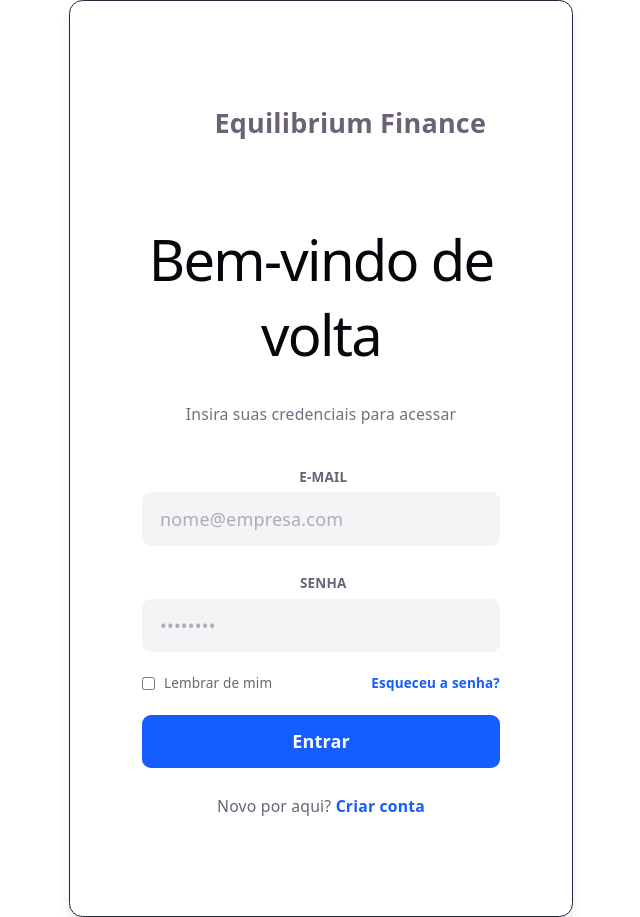
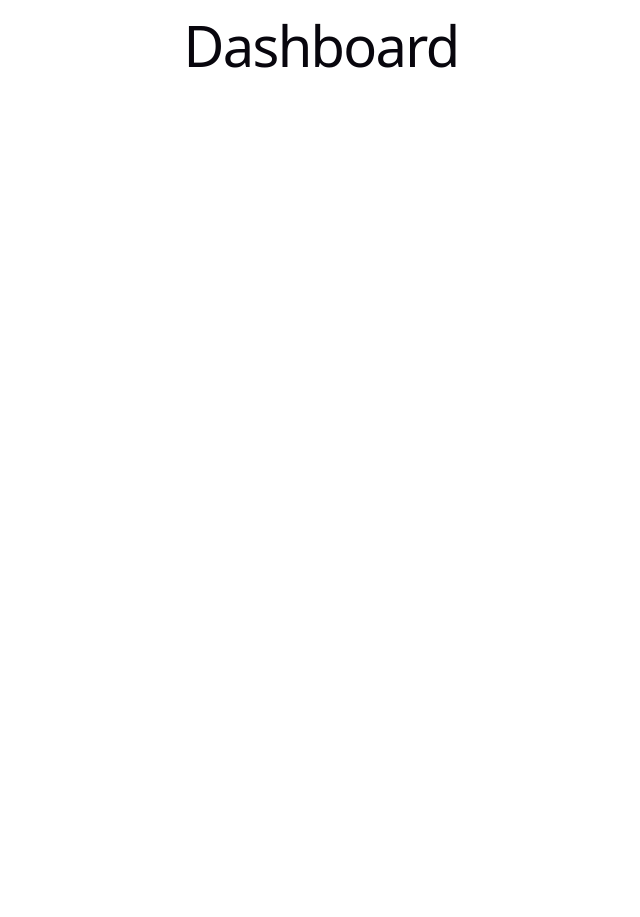
Before and after one commit to JoseErisvaldo/my-project, a React (Vite) app: page / in a window 1280 px wide. Shown: the whole page, without its empty margins (319-959 px from the left). After the commit the page ends 800 px from the top, so only its background shows below. Built offline with nearby package versions, Linux system fonts and the light colour scheme; sample sign-in values are in the browser's storage.

Commit message:
feat: add public and private route components for authentication handling

```diff
--- /dev/null
+++ b/src/routes/private-route.tsx
@@ -0,0 +1,13 @@
+import { Navigate, Outlet, useLocation } from "react-router-dom";
+import { useAuth } from "../features/shared/auth/hooks/use-auth";
+
+export function PrivateRoute() {
+  const { isAuthenticated } = useAuth();
+  const location = useLocation();
+
+  if (!isAuthenticated) {
+    return <Navigate to="/login" replace state={{ from: location }} />;
+  }
+
+  return <Outlet />;
+}
--- /dev/null
+++ b/src/routes/public-route.tsx
@@ -0,0 +1,12 @@
+import { Navigate, Outlet } from "react-router-dom";
+import { useAuth } from "../features/shared/auth/hooks/use-auth";
+
+export function PublicRoute() {
+  const { isAuthenticated } = useAuth();
+
+  if (isAuthenticated) {
+    return <Navigate to="/" replace />;
+  }
+
+  return <Outlet />;
+}
--- a/src/routes/routes.tsx
+++ b/src/routes/routes.tsx
@@ -1,11 +1,24 @@
 import { BrowserRouter, Routes, Route } from "react-router-dom";
 import LoginPage from "../features/auth/presentation/login-page.view";
+import { PrivateRoute } from "./private-route";
+import { PublicRoute } from "./public-route";
+
+// exemplo
+function DashboardPage() {
+  return <h1>Dashboard</h1>;
+}
 
 export default function RoutesApp() {
   return (
     <BrowserRouter>
       <Routes>
-        <Route path="/" element={<LoginPage />} />
+        <Route element={<PublicRoute />}>
+          <Route path="/login" element={<LoginPage />} />
+        </Route>
+
+        <Route element={<PrivateRoute />}>
+          <Route path="/" element={<DashboardPage />} />
+        </Route>
       </Routes>
     </BrowserRouter>
   );
```
